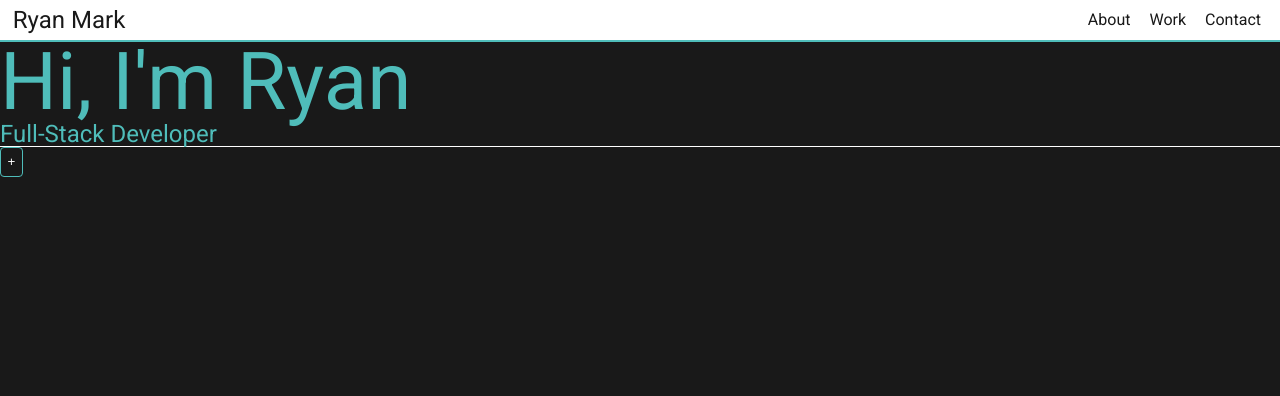
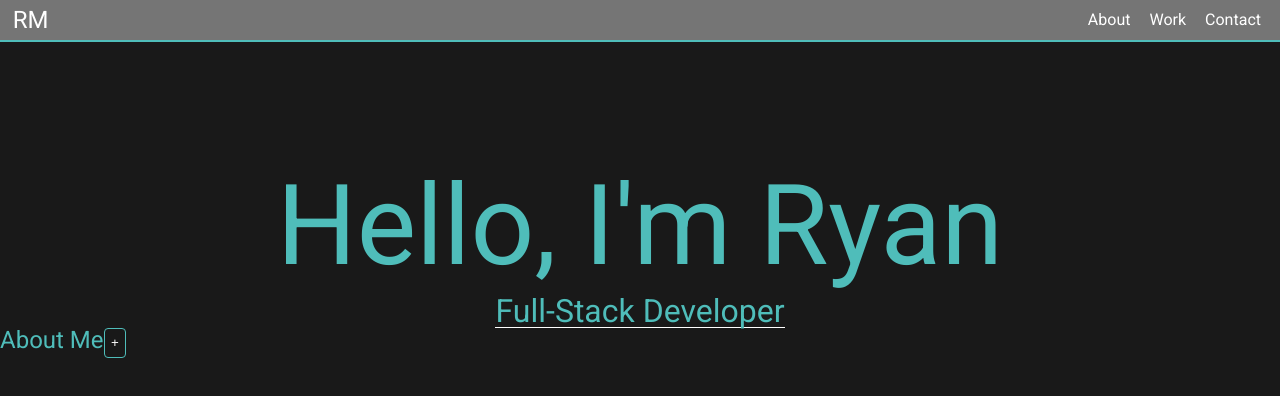
Before and after one commit to Ryan-E-Mark/Portfolio, a React (Create React App) app: page / in a window 1280 px wide. Shown: the top 396 px of the page. Built offline with nearby package versions, Linux system fonts and the light colour scheme.

Commit message:
some styling on home page

```diff
--- a/src/App.css
+++ b/src/App.css
@@ -49,7 +49,8 @@ table {
 #nav {
 	display: flex;
 	align-items: center;
-	background-color: white;
+	background-color: rgba(25, 25, 25, 0.6);
+	backdrop-filter: blurred;
 	position: sticky;
 	top: 0;
 	z-index: 2;
@@ -61,7 +62,7 @@ table {
 	padding-left: 1%;
 	width: 25%;
 	font-size: 1.5rem;
-	color: #191919;
+	color: white;
 }
 
 .link-nav {
@@ -71,13 +72,12 @@ table {
 }
 
 .nav-a {
-	color: #191919;
+	color: white;
 	margin-right: 2%;
 	text-decoration: none;
 	display: inline-block;
 	position: relative;
 }
-
 
 .nav-a:after {
 	content: "";
@@ -100,11 +100,16 @@ table {
 /* Home Page Styles */
 
 h1 {
-	font-size: 5rem;
+	font-size: 7rem;
+	padding-bottom: 1%;
+}
+
+h3 {
+	font-size: 1.5rem;
 }
 
 p {
-	font-size: 1.5rem;
+	font-size: 2rem;
 }
 
 .underline {
@@ -114,6 +119,14 @@ p {
 .home-page {
 	background-color: #191919;
 	height: 100vh;
+}
+
+.about-container {
+	padding-top: 10%;
+	display: flex;
+	justify-content: center;
+	flex-direction: column;
+	align-items: center;
 }
 
 .btn {
@@ -131,3 +144,13 @@ p {
 	color: white;
 	padding: .5%;
 }
+
+.collapse {
+	cursor: pointer;
+}
+
+.drop-down {
+	display: flex;
+	align-items: s;
+	width: 100%;
+}
--- a/src/components/home.js
+++ b/src/components/home.js
@@ -13,14 +13,15 @@ const Home = () => {
 
     return (
         <div className="home-page">
-            <div>
-                <h1>Hi, I'm Ryan</h1>
+            <div className="about-container">
+                <h1>Hello, I'm Ryan</h1>
                 <p className="underline">Full-Stack Developer</p>
-                <div>
+                <div className="drop-down">
+                    <h3>About Me</h3>
+                    { aboutMe === true ?
+                    <button className="btn collapse" onClick={handleClick}>-</button> : <button className="btn collapse" onClick={handleClick}>+</button> }
+                </div>
                     { aboutMe === true ? <About /> : <div></div> }
-                    { aboutMe === true ?
-                    <button className="btn exit" onClick={handleClick}>-</button> : <button className="btn" onClick={handleClick}>+</button> }
-                </div>
             </div>
         </div>
     )
--- a/src/components/navbar.js
+++ b/src/components/navbar.js
@@ -4,7 +4,7 @@ const NavBar = () => {
     return (
         <section id="nav">
                 <div className="name-nav">
-                <h3>Ryan Mark</h3>
+                    <h3>RM</h3>
                 </div>
                 <div className="link-nav">
                     <a href="#about" className="nav-a">About</a>
```
Lines whose indentation alone changed are shown as unchanged.
